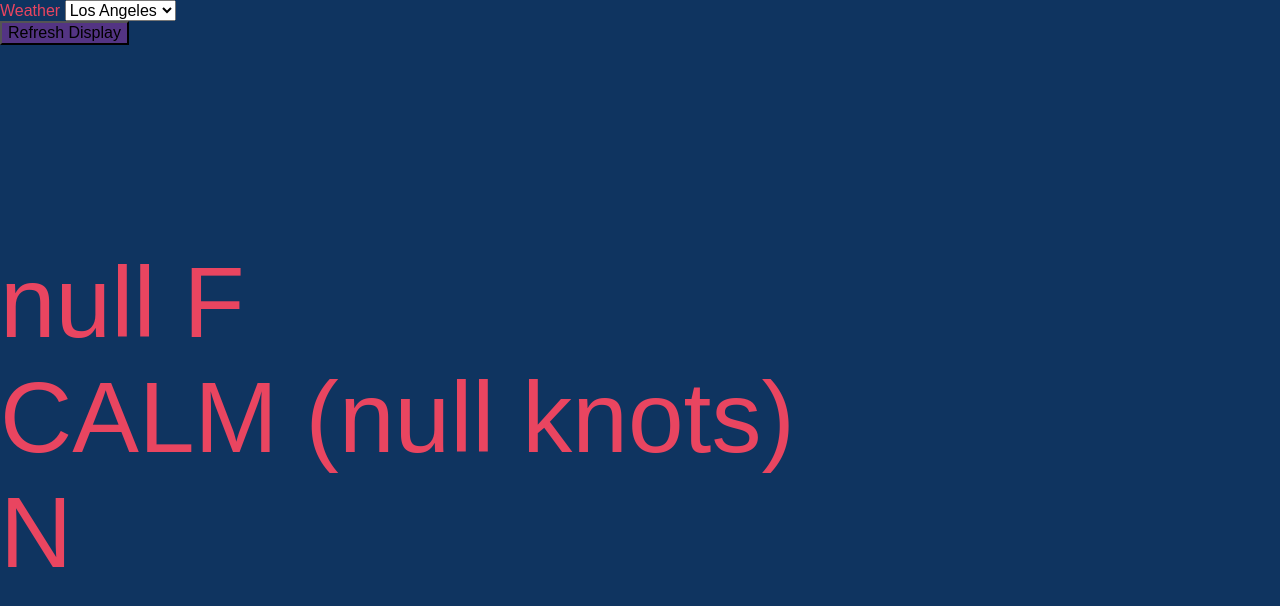
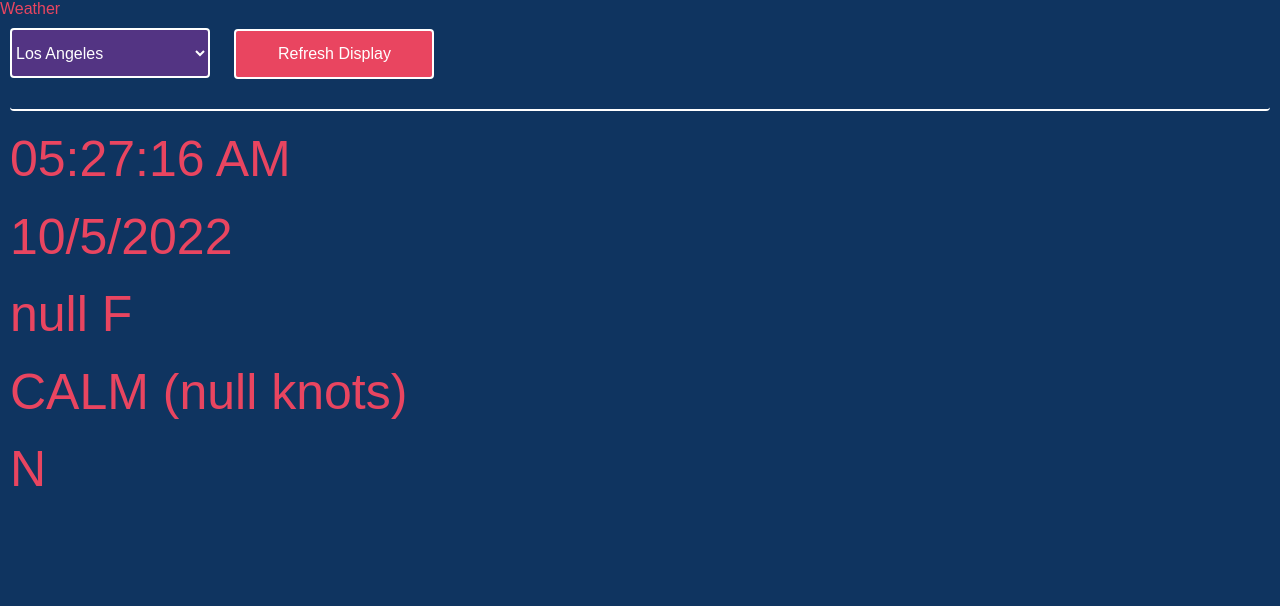
Before and after one commit to benkhuber/weather_gidget, a plain HTML site: page index.html in a window 1280 px wide. Drawn offline with Linux system fonts and the light colour scheme; no server answers.

Commit message:
Styling, multicity option select, realtime clock, date

```diff
--- a/css/style.css
+++ b/css/style.css
@@ -20,12 +20,29 @@
 body {
   font-family: sans-serif;
   background-color: #0F3460;
-  color: #E94560
+  color: #E94560;
+}
+
+#citySelect {
+  margin: 10px;
+  height: 50px;
+  width: 200px;
+  background-color: #533483;
+  color: white;
+  border: solid 2px white;
+  border-radius: 4px;
 }
 
 
 #refreshButton {
-  background-color: #533483;
+  background-color: #E94560;
+  height: 50px;
+  width: 200px;
+  margin: 10px;
+  border: 2px solid white;
+  color: white;
+  border-radius: 4px;
+
 }
 
 #dashboard {
@@ -35,21 +52,33 @@ body {
   flex-direction: column;
 }
 
+#nameContainer {
+  font-size: 50px;
+  padding: 5px;
+  border-bottom: solid 2px white;
+}
+
+#timeContainer {
+  font-size: 50px;
+}
+
 #dateContainer {
-  width: 100%;
-  height: 25%;
-  font-size: 80px;
-  align-self: center;
+  font-size: 50px;
 }
 
 #temperatureContainer {
-  font-size: 100px;
+  font-size: 50px;
 }
 
 #windspeedContainer {
-  font-size: 100px;
+  font-size: 50px;
 }
 
 #winddirectionContainer {
-  font-size: 100px;
+  font-size: 50px;
 }
+
+.box {
+  border-radius: 4px;
+  margin: 10px;
+}
--- a/index.html
+++ b/index.html
@@ -16,33 +16,37 @@
 
 		<header>
 			Weather
-			<select id="citySelect" onchange="cityChoice()">
-				<option id="cityLosAngeles">Los Angeles</option>
-				<option>Berlin</option>
-			</select>
 		</header>
+
+		<select id="citySelect" onchange="cityChoice()">
+
+		</select>
 
 		<button id="refreshButton">Refresh Display</button>
 
 		<section id='dashboard'>
 
-			<div id='nameContainer'>
+			<div id='nameContainer' class='box'>
 
 			</div>
 
-			<div id='dateContainer'>
+			<div id='timeContainer' onload="showTime()" class='box'>
 
 			</div>
 
-			<div id='temperatureContainer'>
+			<div id='dateContainer' class='box'>
 
 			</div>
 
-			<div id='windspeedContainer'>
+			<div id='temperatureContainer' class='box'>
 
 			</div>
 
-			<div id='winddirectionContainer'>
+			<div id='windspeedContainer' class='box'>
+
+			</div>
+
+			<div id='winddirectionContainer' class='box'>
 
 			</div>
 
--- a/js/main.js
+++ b/js/main.js
@@ -19,6 +19,13 @@ let currentForecast = new Forecast()
 let cities = []
 cities.push(losAngeles = new City('Los Angeles', 34.05, -118.24))
 cities.push(berlin = new City('Berlin', 52.5235, 13.4115))
+cities.push(orange = new City('Orange', 33.7879, -117.8531))
+
+for (let i = 0; i < cities.length; i++) {
+    let cityOption = document.createElement('option')
+    cityOption.innerText = cities[i].name
+    document.getElementById('citySelect').appendChild(cityOption)
+}
 
 let button = document.querySelector('#refreshButton')
 button.addEventListener('click', refreshDisplay)
@@ -31,6 +38,8 @@ let chosenCity = {
 
 getFetch()
 refreshDisplay()
+showTime()
+showDate()
 
 function cityChoice() {
     getFetch()
@@ -62,35 +71,36 @@ function getFetch() {
         .then(response => response.json())
         .then(response => {
             let current = response.current_weather
-            currentForecast.date = current.time,
+            // currentForecast.date = current.time,
             currentForecast.temperature = current.temperature,
             currentForecast.windspeed = current.windspeed,
             currentForecast.winddirection = current.winddirection
 
             localStorage.setItem('city', chosenCity.name)
-            localStorage.setItem('date', currentForecast.date)
+            // localStorage.setItem('date', currentForecast.date)
             localStorage.setItem('temperature', currentForecast.temperature)
             localStorage.setItem('windspeed', currentForecast.windspeed)
             localStorage.setItem('winddirection', currentForecast.winddirection)
 
-            console.log(localStorage.getItem('temperature'))
         })
         .catch(err => console.error(err));
 }
 
 function refreshDisplay() {
-    console.log(localStorage.getItem('city'))
     document.querySelector('#nameContainer').innerText = localStorage.getItem('city')
-    document.querySelector('#dateContainer').innerText = localStorage.getItem('date')
+    // document.querySelector('#dateContainer').innerText = localStorage.getItem('date')
+    showDate()
     document.querySelector('#temperatureContainer').innerHTML = localStorage.getItem('temperature') + ' F'
     document.querySelector('#windspeedContainer').innerHTML = formatWindSpeed()
     document.querySelector('#winddirectionContainer').innerText = formatWindDirection()
+    console.log(formatWindSpeed())
 }
 
 
 function formatWindSpeed() {
     let windspeed = localStorage.getItem('windspeed')
-    if (windspeed < 2.5) {
+    console.log(windspeed)
+    if (windspeed <= 2.5) {
         return `CALM (${windspeed} knots)`
     } else if (windspeed > 2.5 && windspeed < 10) {
         return `LIGHT BREEZE (${windspeed} knots)`
@@ -137,3 +147,40 @@ function formatWindDirection() {
         return 'N/NW'
     }
 }
+
+function showTime() {
+    let date = new Date()
+    let hours = date.getHours()
+    let minutes = date.getMinutes()
+    let seconds = date.getSeconds()
+    let session = 'AM'
+
+    if (hours == 0) {
+        hours = 12
+    }
+
+    if (hours > 12) {
+        hours = hours - 12
+        session = 'PM'
+    }
+
+    hours = (hours < 10) ? '0' + hours : hours
+    minutes = (minutes < 10) ? '0' + minutes : minutes
+    seconds  = (seconds  < 10) ? '0' + seconds : seconds
+
+    let time = hours + ':' + minutes + ':' + seconds + ' ' + session
+    document.getElementById('timeContainer').innerText = time
+    document.getElementById('timeContainer').textContent = time
+
+    setTimeout(showTime, 1000)
+}
+
+function showDate () {
+    let date = new Date()
+    let day = date.getUTCDay() + 1
+    let month = date.getUTCMonth() + 1
+    let year = date.getUTCFullYear()
+
+    let today = month + '/' + day + '/' + year
+    document.getElementById('dateContainer').innerText = today
+}
```
